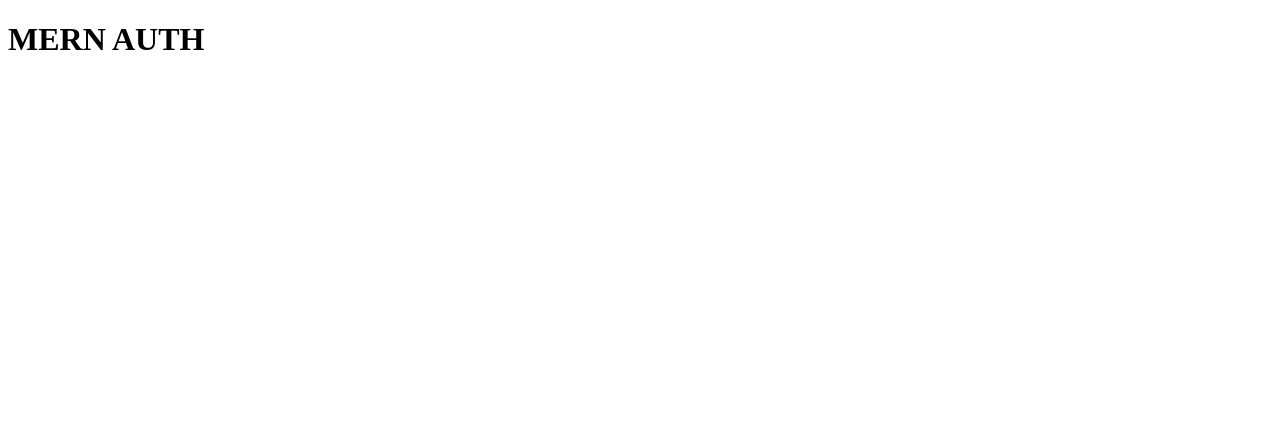
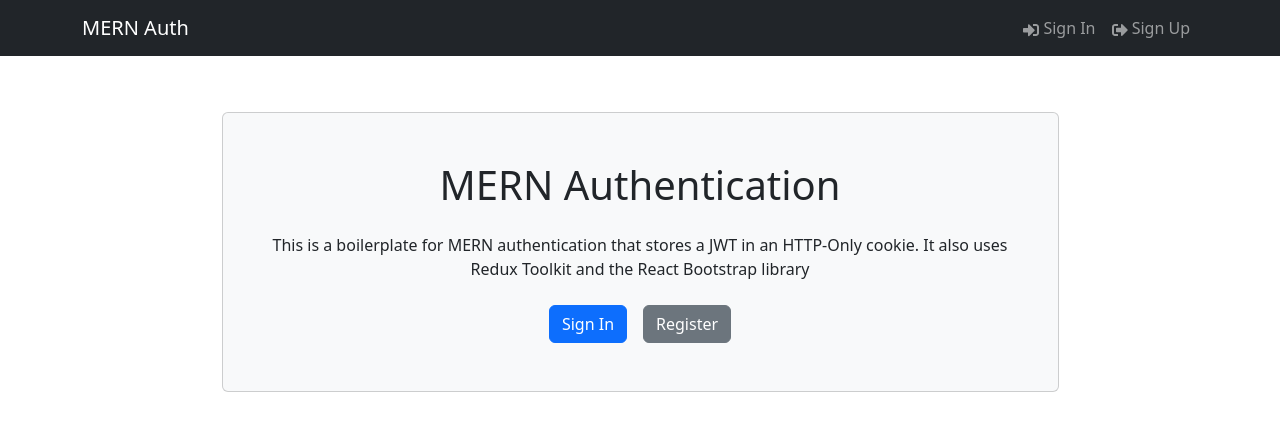
Before and after one commit to liar88828/aman, a React (Vite) app in the folder client/: page / in a window 1280 px wide. Shown: the top 430 px of the page. Built offline with nearby package versions, Linux system fonts and the light colour scheme.

Commit message:
setup route

```diff
--- a/client/package.json
+++ b/client/package.json
@@ -21,6 +21,10 @@
     "eslint-plugin-react": "^7.32.2",
     "eslint-plugin-react-hooks": "^4.6.0",
     "eslint-plugin-react-refresh": "^0.3.4",
-    "vite": "^4.3.9"
+    "vite": "^4.3.9",
+    "react-bootstrap": "^2.7.4",
+    "react-icons": "^4.9.0",
+    "react-router-bootstrap": "^0.26.2",
+    "react-router-dom": "^6.11.2"
   }
 }
--- a/client/src/App.jsx
+++ b/client/src/App.jsx
@@ -1,10 +1,15 @@
+import { Container } from "react-bootstrap";
+import Header from "./components/Header";
+import { Outlet } from "react-router-dom";
 
 function App() {
   return (
     <>
-   <h1>MERN AUTH</h1>
+      <Header />
+      <Container className="my-2" />
+      <Outlet />
     </>
-  )
+  );
 }
 
-export default App
+export default App;
--- /dev/null
+++ b/client/src/components/Header.jsx
@@ -0,0 +1,36 @@
+import { Container, Nav, Navbar } from "react-bootstrap";
+import { FaSignInAlt, FaSignOutAlt } from "react-icons/fa";
+// import { LinkContainer } from "react-router-bootstrap";
+
+const Header = () => {
+  return (
+    <header>
+      <Navbar bg="dark" variant="dark" expand="lg" collapseOnSelect>
+        <Container>
+          {/* <LinkContainer to="/"> */}
+            <Navbar.Brand>MERN Auth</Navbar.Brand>
+          {/* </LinkContainer> */}
+          <Navbar.Toggle aria-controls="basic-navbar-nav" />
+          <Navbar.Collapse id="basic-navbar-nav">
+            <Nav className="ms-auto">
+              <>
+                {/* <LinkContainer to="/login"> */}
+                  <Nav.Link>
+                    <FaSignInAlt /> Sign In
+                  </Nav.Link>
+                {/* </LinkContainer> */}
+                {/* <LinkContainer to="/register"> */}
+                  <Nav.Link>
+                    <FaSignOutAlt /> Sign Up
+                  </Nav.Link>
+                {/* </LinkContainer> */}
+              </>
+            </Nav>
+          </Navbar.Collapse>
+        </Container>
+      </Navbar>
+    </header>
+  );
+};
+
+export default Header;
--- /dev/null
+++ b/client/src/components/Hero.jsx
@@ -0,0 +1,28 @@
+import { Container, Card, Button } from 'react-bootstrap';
+
+const Hero = () => {
+  return (
+    <div className=' py-5'>
+      <Container className='d-flex justify-content-center'>
+        <Card className='p-5 d-flex flex-column align-items-center hero-card bg-light w-75'>
+          <h1 className='text-center mb-4'>MERN Authentication</h1>
+          <p className='text-center mb-4'>
+            This is a boilerplate for MERN authentication that stores a JWT in
+            an HTTP-Only cookie. It also uses Redux Toolkit and the React
+            Bootstrap library
+          </p>
+          <div className='d-flex'>
+            <Button variant='primary' href='/login' className='me-3'>
+              Sign In
+            </Button>
+            <Button variant='secondary' href='/register'>
+              Register
+            </Button>
+          </div>
+        </Card>
+      </Container>
+    </div>
+  );
+};
+
+export default Hero;
--- a/client/src/main.jsx
+++ b/client/src/main.jsx
@@ -1,9 +1,26 @@
-import React from 'react'
-import ReactDOM from 'react-dom/client'
-import App from './App.jsx'
+import React from "react";
+import ReactDOM from "react-dom/client";
+import App from "./App.jsx";
+import "bootstrap/dist/css/bootstrap.min.css";
+import {
+  createBrowserRouter,
+  createRoutesFromElements,
+  Route,
+  RouterProvider,
+} from "react-router-dom";
+import { HomeScreen } from "./screen/HomeScreen.jsx";
 
-ReactDOM.createRoot(document.getElementById('root')).render(
+const router = createBrowserRouter(
+  createRoutesFromElements(
+    <Route path="/" element={<App />}>
+      <Route index={true} path="/" element={<HomeScreen />} />
+    </Route>,
+  ),
+);
+
+ReactDOM.createRoot(document.getElementById("root")).render(
   <React.StrictMode>
-    <App />
+    {/* <App /> */}
+    <RouterProvider router={router} />
   </React.StrictMode>,
-)
+);
--- /dev/null
+++ b/client/src/screen/HomeScreen.jsx
@@ -0,0 +1,9 @@
+import Hero from "../components/Hero";
+
+export const HomeScreen = () => {
+  return (
+    <div>
+      <Hero />
+    </div>
+  );
+};
--- a/package.json
+++ b/package.json
@@ -1,12 +1,14 @@
 {
   "dependencies": {
     "bcryptjs": "^2.4.3",
+    "bootstrap": "^5.3.0",
     "cookie-parser": "^1.4.6",
     "dotenv": "^16.0.3",
     "express": "^4.18.2",
     "express-async-handler": "^1.2.0",
     "jsonwebtoken": "^9.0.0",
     "mongoose": "^7.2.2"
+
   },
   "name": "aman",
   "version": "1.0.0",
```
Also changed, not shown: 2 other files (tests, documents, lock files or other folders).
